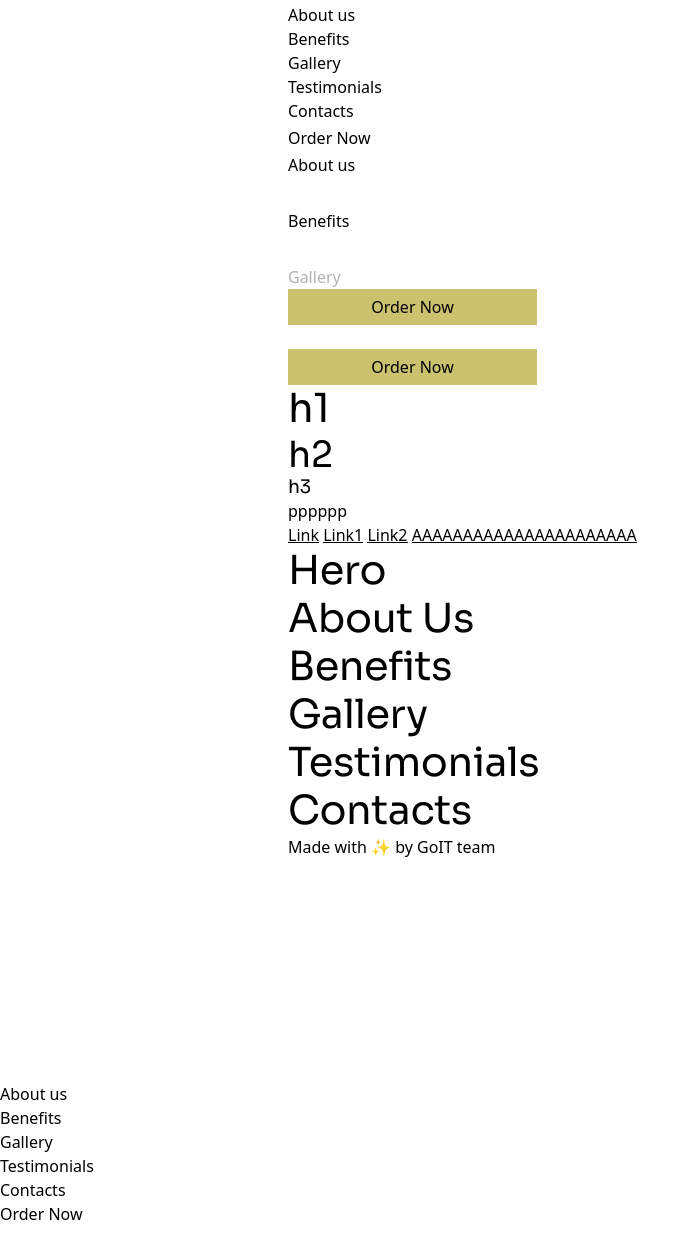
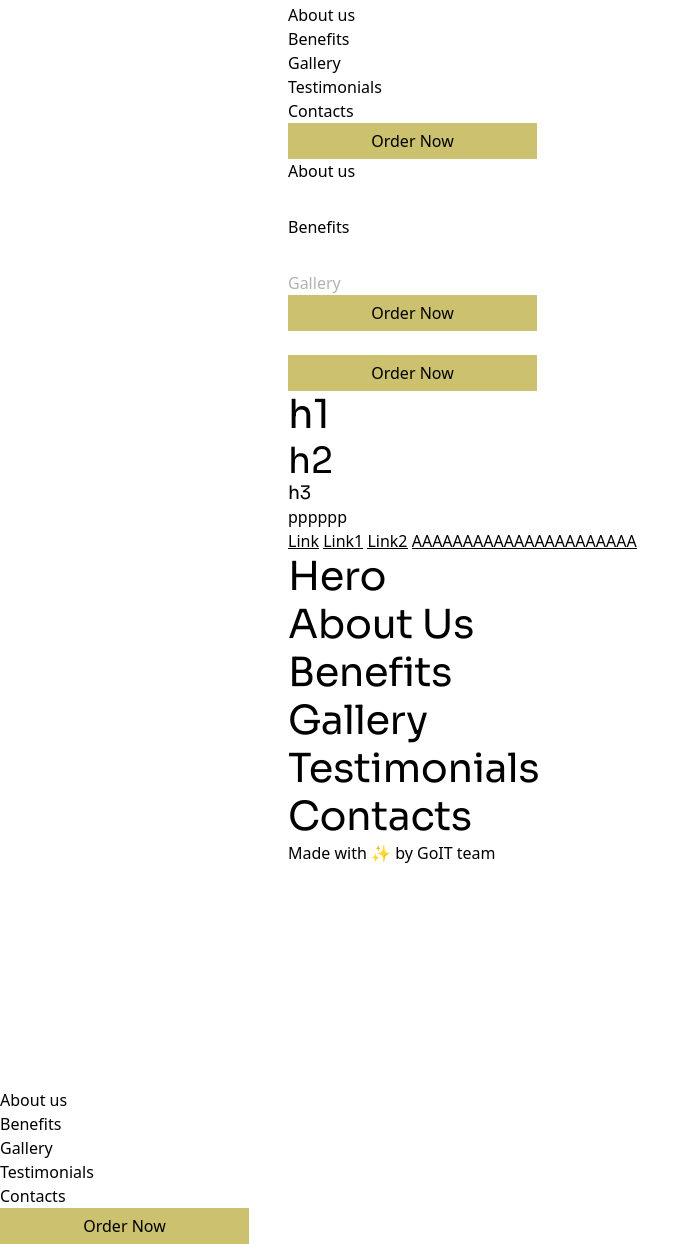
Before and after one commit to Sanches-23/handmade-jewelry-131-5, a website built with Vite: page src/index.html in a window 1280 px wide. Shown: the part 153-1397 px from the top of the page, without its empty margins (0-699 px from the left). Built offline with nearby package versions, Linux system fonts and the light colour scheme.

Commit message:
Header and menu classes upadated

```diff
--- a/src/partials/burger-menu.html
+++ b/src/partials/burger-menu.html
@@ -15,14 +15,14 @@
       <div class="menu-down-wrap">
         <nav class="menu-nav">
           <ul class="menu-nav-list">
-            <li class="menu-nav-item"><a href="#about-us" class="menu-nav-link">About us</a></li>
-            <li class="menu-nav-item"><a href="#benefits" class="menu-nav-link">Benefits</a></li>
-            <li class="menu-nav-item"><a href="#gallery" class="menu-nav-link">Gallery</a></li>
-            <li class="menu-nav-item"><a href="#testimonials" class="menu-nav-link">Testimonials</a></li>
-            <li class="menu-nav-item"><a href="#contacts" class="menu-nav-link">Contacts</a></li>
+            <li class="menu-nav-item"><a href="#about-us" class="menu-nav-link nav-link">About us</a></li>
+            <li class="menu-nav-item"><a href="#benefits" class="menu-nav-link nav-link">Benefits</a></li>
+            <li class="menu-nav-item"><a href="#gallery" class="menu-nav-link nav-link">Gallery</a></li>
+            <li class="menu-nav-item"><a href="#testimonials" class="menu-nav-link nav-link">Testimonials</a></li>
+            <li class="menu-nav-item"><a href="#contacts" class="menu-nav-link nav-link">Contacts</a></li>
           </ul>
         </nav>
-        <a href="#contacts-form" class="menu-order-btn button">Order Now</button>
+        <a href="#contacts-form" class="menu-order-btn custom-btn">Order Now</a>
       </div>
     </div>
   </div>
--- a/src/partials/header.html
+++ b/src/partials/header.html
@@ -8,16 +8,16 @@
         </a>
       <nav class="header-nav">
         <ul class="header-nav-list">
-          <li class="header-nav-item"><a href="#about-us" class="header-nav-link">About us</a></li>
-          <li class="header-nav-item"><a href="#benefits" class="header-nav-link">Benefits</a></li>
-          <li class="header-nav-item"><a href="#gallery" class="header-nav-link">Gallery</a></li>
-          <li class="header-nav-item"><a href="#testimonials" class="header-nav-link">Testimonials</a></li>
-          <li class="header-nav-item"><a href="#contacts" class="header-nav-link">Contacts</a></li>
+          <li class="header-nav-item"><a href="#about-us" class="header-nav-link nav-link">About us</a></li>
+          <li class="header-nav-item"><a href="#benefits" class="header-nav-link nav-link">Benefits</a></li>
+          <li class="header-nav-item"><a href="#gallery" class="header-nav-link nav-link">Gallery</a></li>
+          <li class="header-nav-item"><a href="#testimonials" class="header-nav-link nav-link">Testimonials</a></li>
+          <li class="header-nav-item"><a href="#contacts" class="header-nav-link nav-link">Contacts</a></li>
         </ul>
       </nav>
       </div>
 
-      <button type="button" class="header-order-btn button">Order Now</button>
+      <button type="button" class="header-order-btn custom-btn">Order Now</button>
 
       <button type="button" class="menu-btn" aria-label="Open menu">
         <svg class="menu-btn-icon" width="24" height="24">
```
